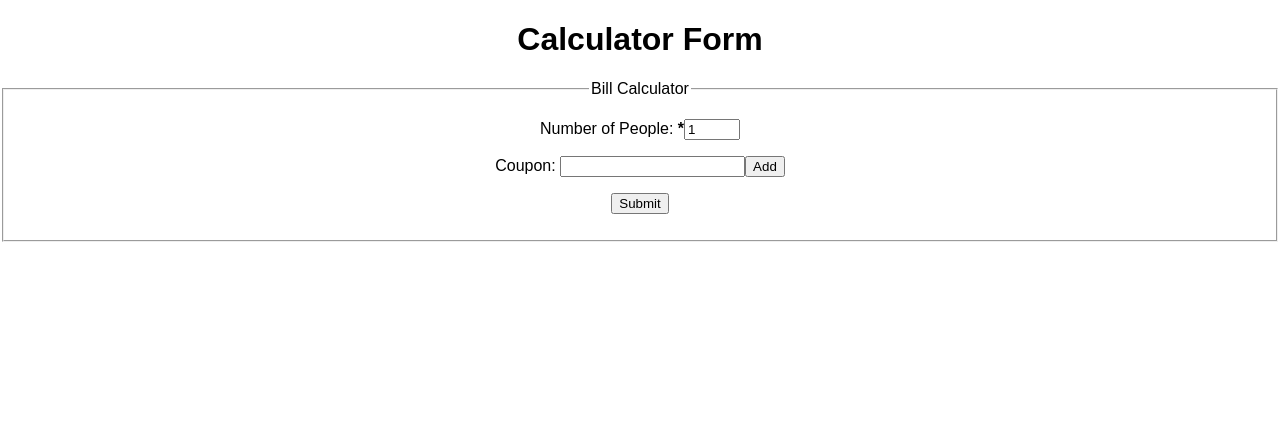
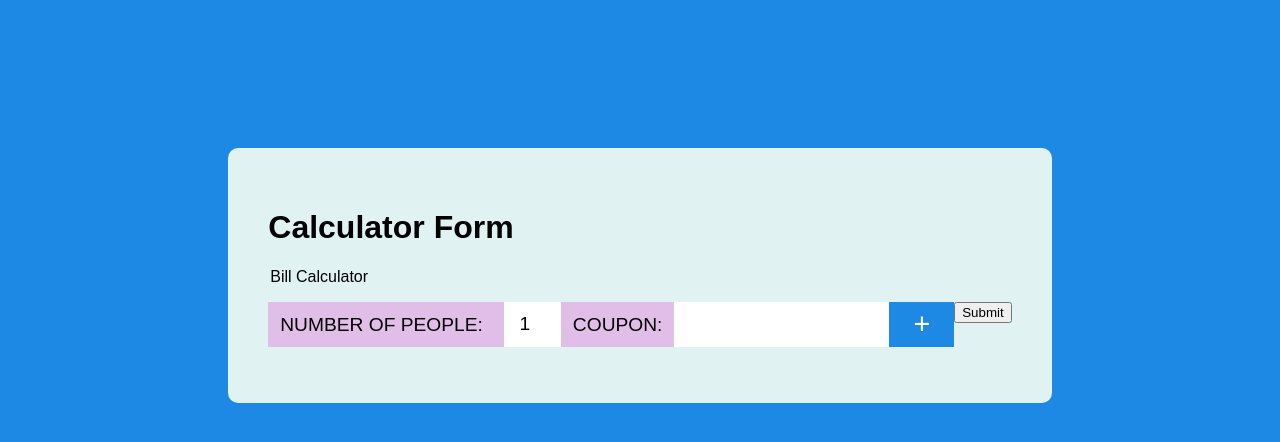
Before and after one commit to tian-chaiyaporn/assignment-360, a React (Create React App) app: page / in a window 1280 px wide. Shown: the top 442 px of the page. Built offline with nearby package versions, Linux system fonts and the light colour scheme.

Commit message:
add basic styling in css for App and CalculatorForm using mainly flexbox

```diff
--- a/src/App.css
+++ b/src/App.css
@@ -1,28 +1,26 @@
-.App {
-  text-align: center;
+* {
+  box-sizing: border-box;
 }
 
-.App-logo {
-  animation: App-logo-spin infinite 20s linear;
-  height: 80px;
+body {
+  background-color: #1E88E5;
 }
 
-.App-header {
-  background-color: #222;
-  height: 150px;
+.App {
+  display: flex;
+  width: 100%;
+  height: 100%;
+  margin-top: 10%;
+  justify-content: center;
   padding: 20px;
-  color: white;
 }
 
-.App-title {
-  font-size: 1.5em;
+.container {
+  display: flex;
+  height: inherit;
+  flex-direction: column;
+  max-width: 1500px;
+  padding: 30px;
+  background-color: #E0F2F1;
+  border-radius: 10px;
 }
-
-.App-intro {
-  font-size: large;
-}
-
-@keyframes App-logo-spin {
-  from { transform: rotate(0deg); }
-  to { transform: rotate(360deg); }
-}
--- a/src/App.js
+++ b/src/App.js
@@ -8,8 +8,10 @@ class App extends Component {
   render() {
     return (
       <div className="App">
-        <CalculatorForm />
-        <Result />
+        <div className="container">
+          <CalculatorForm />
+          <Result />
+        </div>
       </div>
     );
   }
--- a/src/Components/CalculatorForm/CalculatorForm.css
+++ b/src/Components/CalculatorForm/CalculatorForm.css
@@ -0,0 +1,63 @@
+.CalculatorForm {
+  display: flex;
+  width: 100%;
+  padding: 10px;
+}
+
+.calculator-fieldset {
+  display: flex;
+  width: inherit;
+  padding: 0;
+  margin: 0;
+  border: none;
+}
+
+.calculator-people {
+  display: flex;
+}
+
+.calculator-coupon-add {
+  display: flex;
+}
+
+.calculator-item {
+  display: flex;
+  text-align: center;
+  font-size: 1.2em;
+  height: 45px;
+  width: 100%;
+  background-color: white;
+  border: none;
+}
+
+.people-label {
+  flex: 4;
+  padding: 12px;
+  background-color: #E1BEE7;
+}
+
+.people-input {
+  flex: 1;
+  text-align: center;
+}
+
+.coupon-label {
+  flex: 1;
+  display: inline-block;
+  padding: 12px;
+  background-color: #E1BEE7;
+}
+
+.coupon-input {
+  flex: 4;
+  text-align: center;
+}
+
+.coupon-add-btn {
+  flex: 1;
+  display: inline-block;
+  text-align: center;
+  font-size: 1.8em;
+  color: white;
+  background-color: #1E88E5;
+}
--- a/src/Components/CalculatorForm/CalculatorForm.js
+++ b/src/Components/CalculatorForm/CalculatorForm.js
@@ -61,18 +61,18 @@ class CalculatorForm extends Component {
     return (
       <div className="CalculatorForm">
         <form>
-          <h1>Calculator Form</h1>
-          <fieldset>
-            <legend>Bill Calculator</legend>
+          <h1 className="calculator-title">Calculator Form</h1>
+          <fieldset className="calculator-fieldset">
+            <legend className="calculator-legend">Bill Calculator</legend>
 
-            <p>
-              <label htmlFor="people">
-                <span>Number of People: </span>
-                <strong>*</strong>
+            <p className="calculator-people">
+              <label htmlFor="people" className="calculator-item people-label">
+                <span>NUMBER OF PEOPLE: </span>
               </label>
               <input
                 type="number"
                 name="people"
+                className="calculator-item people-input"
                 id="people-input"
                 onChange={this.handlePeopleChange}
                 value={this.state.people}
@@ -82,14 +82,15 @@ class CalculatorForm extends Component {
               />
             </p>
 
-            <section className="coupon-section">
+            <section className="calculator-coupon">
               {appliedCoupons}
-              <p className="coupon-form">
-                <label htmlFor="coupon">
-                  <span>Coupon: </span>
+              <p className="calculator-coupon-add">
+                <label htmlFor="coupon" className="calculator-item coupon-label">
+                  <span>COUPON: </span>
                 </label>
                 <input
                   type="text"
+                  className="calculator-item coupon-input"
                   id="coupon-input"
                   name="coupon"
                   onChange={this.handleCouponChange}
@@ -97,12 +98,25 @@ class CalculatorForm extends Component {
                   minLength="1"
                   maxLength="100"
                 />
-                <button id="coupon-add" onClick={this.addCoupon}>Add</button>
+                <button
+                  className="calculator-item coupon-add-btn"
+                  id="coupon-add"
+                  onClick={this.addCoupon}
+                >
+                  +
+                </button>
               </p>
             </section>
 
             <p>
-              <button id="submit" type="submit" onClick={this.handleSubmit}>Submit</button>
+              <button
+                className="calculator-coupon-item input"
+                id="submit"
+                type="submit"
+                onClick={this.handleSubmit}
+              >
+                Submit
+              </button>
             </p>
 
           </fieldset>
```
